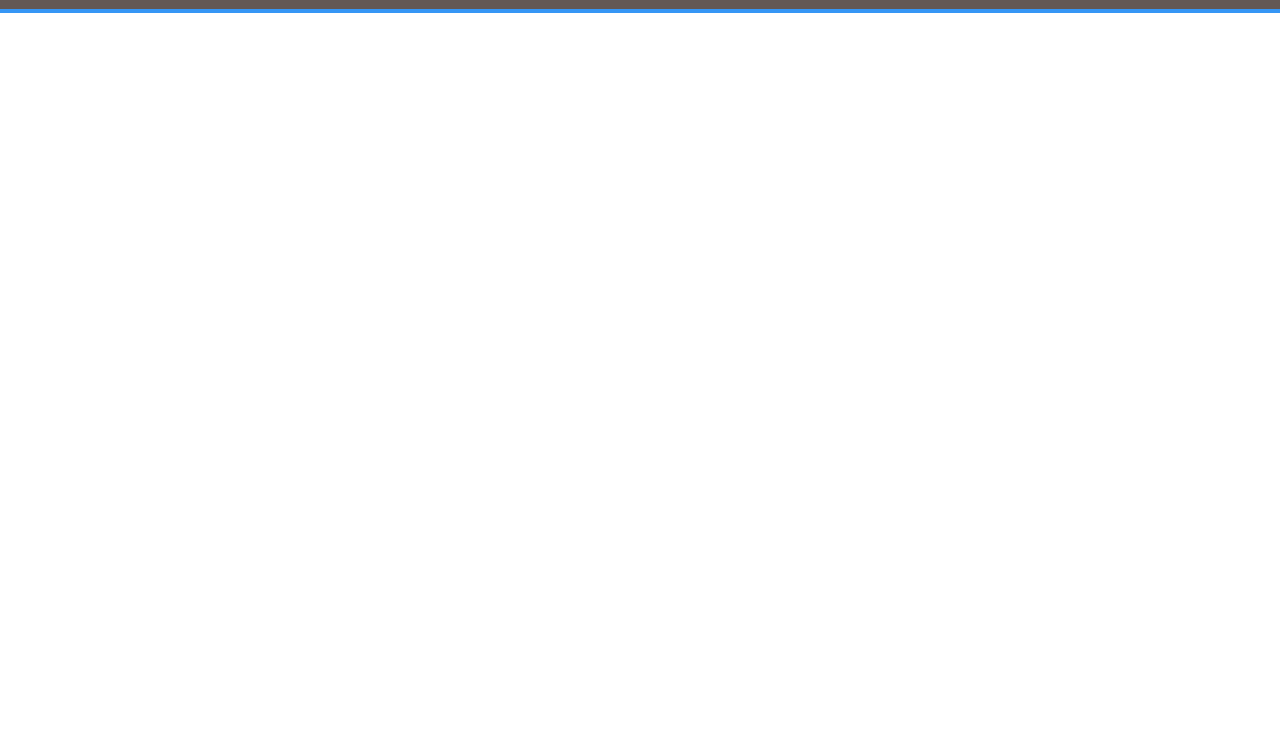
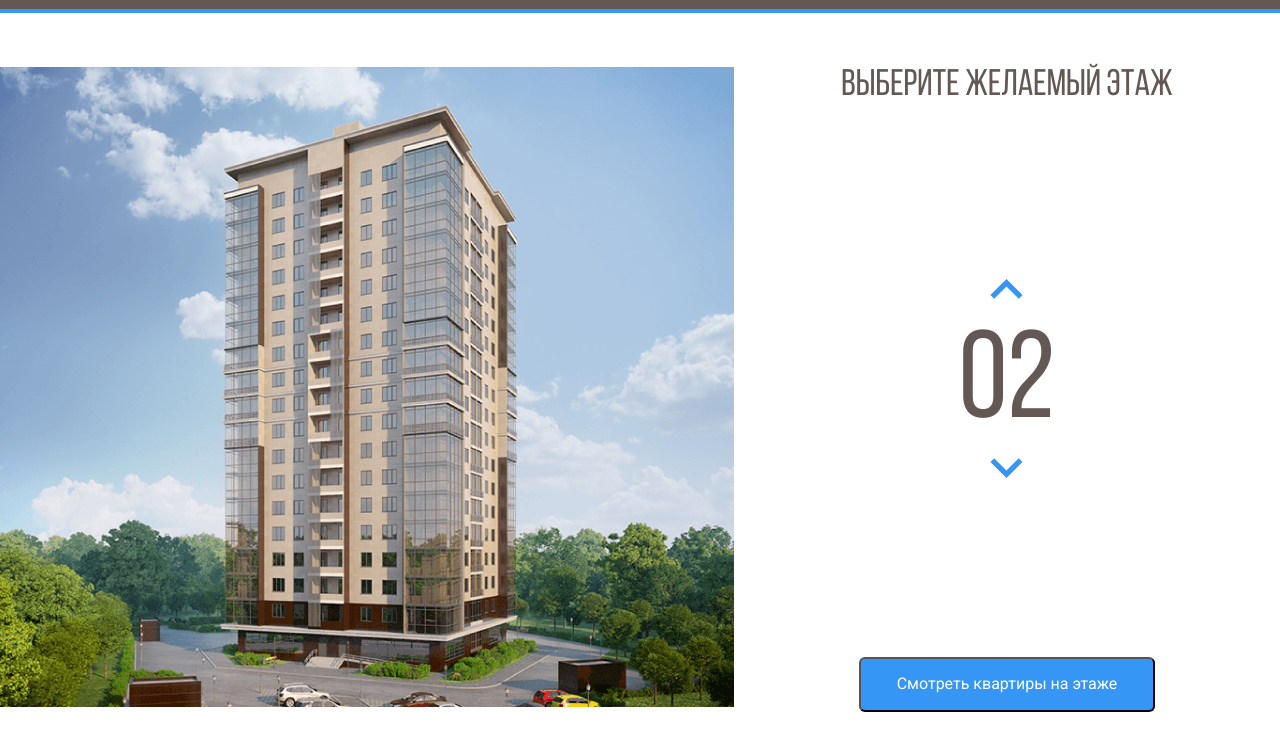
Before and after one commit to RustemShayakhmetov/melody, a plain HTML site: page index.html in a window 1280 px wide. Shown: the part 55-800 px from the top of the page. Drawn offline with nearby package versions, Linux system fonts and the light colour scheme.

Commit message:
Add files via upload

```diff
--- a/css/style.css
+++ b/css/style.css
@@ -1,3 +1,13 @@
+@font-face {
+  font-family: "Bebas Neue";
+  src: local("BebasNeueRegular"),
+    url("../fonts/BebasNeueRegular.woff2") format("woff2"),
+    url("../fonts/BebasNeueRegular.woff") format("woff");
+  /* font-weight: normal;
+  font-style: normal; */
+  font-display: swap;
+}
+
 * {
   box-sizing: border-box;
 }
@@ -49,3 +59,65 @@ body {
   text-decoration: none;
   color: #fff;
 }
+.main {
+  max-width: 1280px;
+  margin: auto;
+  padding-top: 54px;
+  display: flex;
+}
+.main-info {
+  flex-grow: 1;
+  text-align: center;
+  display: flex;
+  flex-direction: column;
+  align-items: center;
+  justify-content: space-between;
+}
+.home-image path {
+  opacity: 0;
+  cursor: pointer;
+}
+.home-image path:hover {
+  opacity: 1;
+}
+path.current-floor {
+  opacity: 1;
+}
+.counter-group {
+  display: flex;
+  flex-direction: column;
+  align-items: center;
+  /* margin-left: 300px; */
+}
+.counter-button {
+  background-color: #fff;
+  border: none;
+  cursor: pointer;
+}
+.counter-arrow-dowm {
+  transform: rotateX(180deg);
+}
+.main-title {
+  margin: 0;
+  font-family: "Bebas Neue", sans-serif;
+  font-weight: normal;
+  font-size: 37px;
+  line-height: 37px;
+  color: #635854;
+  white-space: nowrap;
+  /* margin-left: 100px; */
+}
+.counter {
+  font-family: "Bebas Neue", sans-serif;
+  color: #635854;
+  font-size: 124px;
+  margin-top: 10px;
+}
+.button-primary {
+  background: #3596f5;
+  border-radius: 6px;
+  color: #fff;
+  bottom: none;
+  padding: 16px 36px;
+  cursor: pointer;
+}
--- a/index.html
+++ b/index.html
@@ -47,9 +47,70 @@
         </div>
         <!-- /.navbar-contacts -->
         </div>
-       <!-- /.navbar -->
+        <!-- /.navbar -->
     </header>
+    <main class="main">
+        <div class="main-image">
+            <svg
+                class="home-image"
+                width="734"
+                height="640"
+                viewBox="0 0 734 640"
+                fill="none"
+                xmlns="http://www.w3.org/2000/svg"
+                xmlns:xlink="http://www.w3.org/1999/xlink">
 
+                <rect width="734" height="640" fill="url(#pattern0)"/>
+                <defs>
+                    <pattern id="pattern0" patternContentUnits="objectBoundingBox" width="1"
+                    height="1">
+                    <use xlink:href="#image0" transform="translate(-0.00408719) scale(0.0013624
+                    0.0015625)"/>
+                    </pattern>
+                    <image id="image0" width="740" height="640" xlink:href="img/home.png">
+                </defs>
+                <path data-floor = "02" d="M222 532L442.8 540L512 526.3V548L443.5 567.7L222 556.7V532Z" fill="#3595F6" fill-opacity="0.75"/>
+                <path data-floor = "03" d="M223 531V506L443.3 509.3L513 506V526L443.7 539L223 531Z" fill="#3595F6" fill-opacity="0.75"/>
+                <path data-floor = "04" d="M223 505V480H444H513V503L445 510L223 505Z" fill="#3595F6" fill-opacity="0.75"/>
+                <path data-floor = "05" d="M223 481V456L444.3 452.3L512 459V481H444" fill="#3595F6" fill-opacity="0.75"/>
+                <path data-floor = "06" d="M223 455V429L444.5 425.7L513 436.7V458L444 451.3L223 455Z" fill="#3595F6" fill-opacity="0.75"/>
+                <path data-floor = "07" d="M222 428V404.3L443 392L514 415V436.3L443 424L222 428Z" fill="#3595F6" fill-opacity="0.75"/>
+                <path data-floor = "08" d="M222 406V381L444.2 364.7L514 393.3V414L443.7 392.3L222 406Z" fill="#3595F6" fill-opacity="0.75"/>
+                <path data-floor = "09" d="M222 381V356L444.5 335.7L514 372.3V393L442 364.3L222 381Z" fill="#3595F6" fill-opacity="0.75"/>
+                <path data-floor = "10" d="M222 355V331L445 306.3L514 350.3V372L444.7 334L222 355Z" fill="#3595F6" fill-opacity="0.75"/>
+                <path data-floor = "11" d="M222 330V306L444.5 277.3L514 328.3V349L443.7 306.7L222 330Z" fill="#3595F6" fill-opacity="0.75"/>
+                <path data-floor = "12" d="M221 306V282L443.3 249L514 308.3V328L444 277.3L221 306Z" fill="#3595F6" fill-opacity="0.75"/>
+                <path data-floor = "13" d="M222 281V257L443.2 222L513 286V307L444.3 248.7L222 281Z" fill="#3595F6" fill-opacity="0.75"/>
+                <path data-floor = "14" d="M222 257V232L444.3 194L513 264.3V285L444 221L222 257Z" fill="#3595F6" fill-opacity="0.75"/>
+                <path data-floor = "15" d="M222 231V206L442.8 162.3L513 241.3V264L444 190.7L222 231Z" fill="#3595F6" fill-opacity="0.75"/>
+                <path data-floor = "16" d="M223 207V182L443 134L513 219V242L442.3 162.7L223 207Z" fill="#3595F6" fill-opacity="0.75"/>
+                <path data-floor = "17" d="M222 182V157L441.8 105L513 197.3V220L443.3 133.7L222 182Z" fill="#3595F6" fill-opacity="0.75"/>
+                <path data-floor = "18" d="M222 157V131L444 74.3L513 176V197L443.7 105.3L222 157Z" fill="#3595F6" fill-opacity="0.75"/>
+                </svg>
+        </div>
+        <!-- /.maim-image -->
+        <div class="main-info">
+            <h2 class="main-title">Выберите желаемый этаж</h2>
+            <div class="counter-group">
+                <button class="counter-button counter-up">
+                    <img class ="counter-arrow counter-arrow-up"src="img/arrow.svg"
+                    alt="arrow-up"/>
+                </button>
+                <span class="counter">02</span>
+                <button class="counter-button counter-down">
+                    <img class ="counter-arrow counter-arrow-dowm" src="img/arrow.svg"
+                    alt="arrow-down">
+                </button>
+            </div>
+        <!-- /.counter-group -->
+            <button class="button button-primary">Смотреть квартиры на этаже</button>
+        </div>
+        <!-- /.maim-info -->
+      </main>
+      <script src="https://code.jquery.com/jquery-3.6.0.min.js"
+      integrity="sha256-/xUj+3OJU5yExlq6GSYGSHk7tPXikynS7ogEvDej/m4="
+      crossorigin="anonymous"
+      ></script>
+      <script src="js/main.js"></script>
 </body>
-
 </html>
--- /dev/null
+++ b/js/main.js
@@ -0,0 +1,37 @@
+$(document).ready(function () {
+  let currentFloor = 2; // переменная, где хранится текущий этаж
+  let floorPath = $(".home-image path"); //каждый отдельный этаж в SVG
+  let counterUp = $(".counter-up"); // кнопка увеличения этажа
+  let counterDown = $(".counter-down"); // кнопка уменьшения этажа
+
+// функция при наведении мышкой на этаж
+  floorPath.on('mouseover', function () {
+    floorPath.removeClass("current-floor"); // удаляем активный класс у этажей
+    currentFloor = $(this).attr("data-floor"); // получаем значение текущего этажа
+    $(".counter").text(currentFloor); // записываем значение этажа в счетчик справа от картинки
+  });
+// отслеживаем клик по кнопке вверх
+  counterUp.on("click", function () {
+// проверяем значение этажа, не больше 18
+    if (currentFloor < 18) {
+    currentFloor++; // прибавляем один этаж
+    usCurrentFloor = currentFloor.toLocaleString('en-Us', {minimumIntegerDigits: 2,
+    useGrouping: false  }); //форматируем переменную с этажом, что бы было 01 а не 1
+    $(".counter").text(usCurrentFloor); // записываем значение этажа в счетчик справа от картинки
+    floorPath.removeClass("current-floor"); // удаляем активный класс у этажей
+    $(`[data-floor=${usCurrentFloor}]`).toggleClass("current-floor"); // подсвечиваем текущий этаж
+    }
+  });
+
+  counterDown.on("click", function () {
+    if (currentFloor > 2 ) {
+    currentFloor--;
+    usCurrentFloor = currentFloor.toLocaleString('en-Us', {minimumIntegerDigits: 2,
+    useGrouping: false});
+    $(".counter").text(usCurrentFloor);
+    floorPath.removeClass("current-floor");
+    $(`[data-floor=${usCurrentFloor}]`).toggleClass("current-floor");
+    }
+
+  });
+});
```
Also changed, not shown: css/stylesheet.css (added, +9 -0 lines), fonts/BebasNeueRegular.woff (added), fonts/BebasNeueRegular.woff2 (added), img/Group 3.svg (added), img/arrow.svg (added), img/home.png (added), img/home.svg (added).
